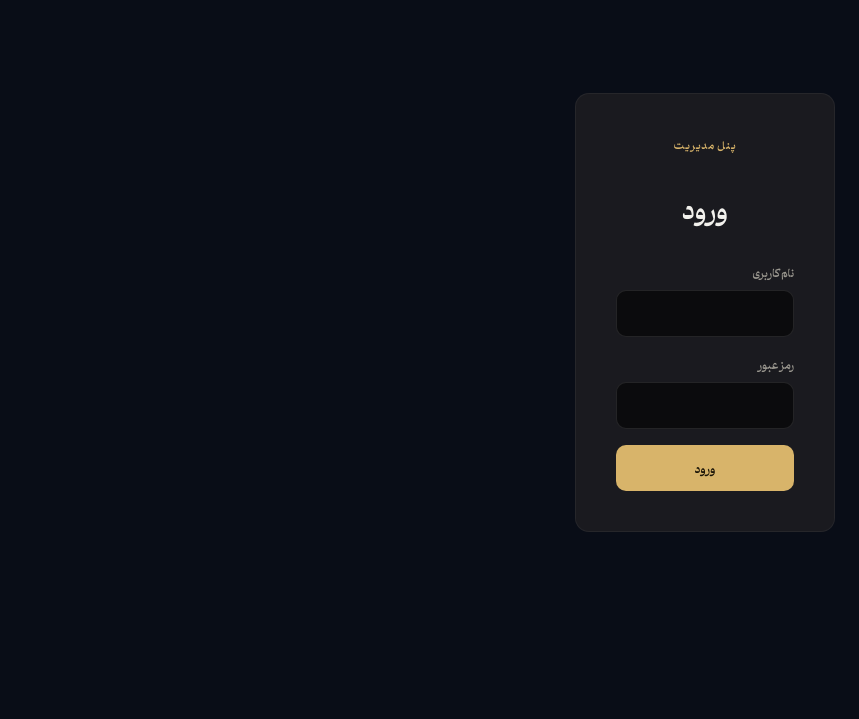
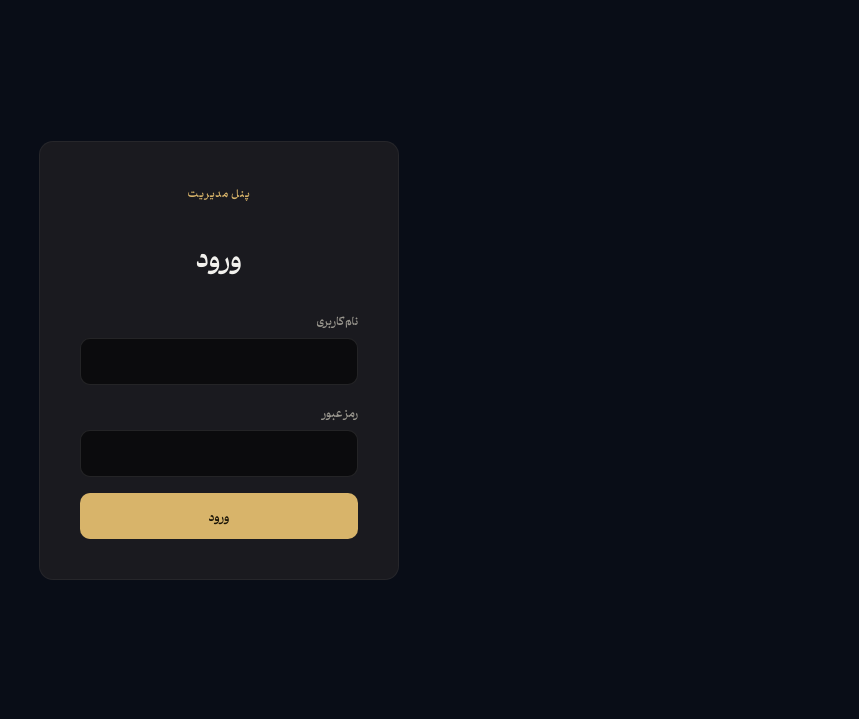
Before and after one commit to shahinfamil/Artist-State, a Flask app: page /admin/login in a window 1280 px wide. Shown: the top 719 px of the page, without its empty margins (421-1280 px from the left). Run offline with Flask 3, Linux system fonts and the light colour scheme; some libraries are stand-ins or nearby versions; some web fonts are replaced.

Commit message:
Update files for Railway deployment

```diff
--- a/static/css/admin.css
+++ b/static/css/admin.css
@@ -21,6 +21,13 @@
 .admin-nav a:hover { color: var(--gold); }
 
 .admin-main { padding: 32px 0 80px; }
+.admin-main--login {
+  padding: 0;
+  min-height: calc(100vh - 80px);
+  display: flex;
+  align-items: center;
+  justify-content: center;
+}
 .admin-shell {
   max-width: 1380px;
   margin: 0 auto;
@@ -29,6 +36,19 @@
   grid-template-columns: 260px minmax(0, 1fr);
   gap: 24px;
   align-items: start;
+}
+.admin-shell--login {
+  max-width: 420px;
+  padding: 0;
+  display: flex;
+  align-items: center;
+  justify-content: center;
+  width: min(100%, 420px);
+}
+.admin-shell--login .admin-content {
+  width: 100%;
+  display: flex;
+  justify-content: center;
 }
 .admin-sidebar {
   position: sticky;
@@ -1588,6 +1608,13 @@ hr { border: none; border-top: 1px solid rgba(255,255,255,0.08); margin: 6px 0;
 /* ---------- Login ---------- */
 .login-screen {
   min-height: 70vh;
+  width: 100%;
+  display: flex;
+  align-items: center;
+  justify-content: center;
+}
+.admin-shell--login .login-screen {
+  min-height: calc(100vh - 160px);
   display: flex;
   align-items: center;
   justify-content: center;
--- a/templates/admin/base_admin.html
+++ b/templates/admin/base_admin.html
@@ -24,8 +24,8 @@
 </header>
 {% endif %}
 
-<main class="admin-main">
-  <div class="admin-shell">
+<main class="admin-main{% if not session.get('admin_logged_in') %} admin-main--login{% endif %}">
+  <div class="admin-shell{% if not session.get('admin_logged_in') %} admin-shell--login{% endif %}">
     {% if session.get('admin_logged_in') %}
     <aside class="admin-sidebar" aria-label="منوی مدیریت">
       <div class="admin-sidebar__brand">
```
Also changed, not shown: data.db.
